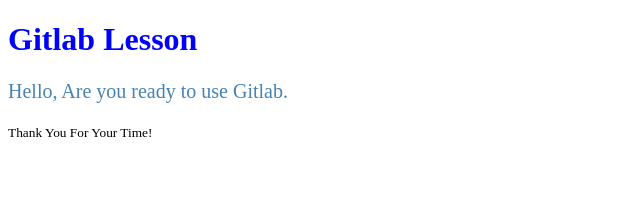
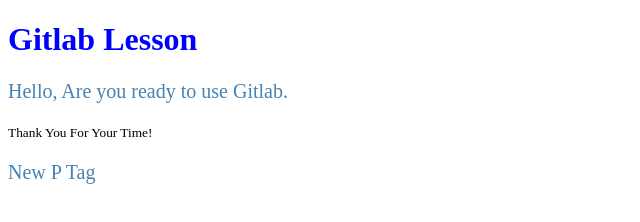
Before and after one commit to dominikkkke/githublesson1, a plain HTML site: page index.html in a window 1280 px wide. Shown: the whole page, without its empty margins (0-640 px from the left). Drawn offline with Linux system fonts and the light colour scheme.

Commit message:
New PTag index.html

```diff
--- a/index.html
+++ b/index.html
@@ -16,5 +16,6 @@
         <h1>Gitlab Lesson</h1>
         <p>Hello, Are you ready to use Gitlab.</p>
         <small>Thank You For Your Time!</small>
+        <p>New P Tag </p>
     </body>
 </html>
```
